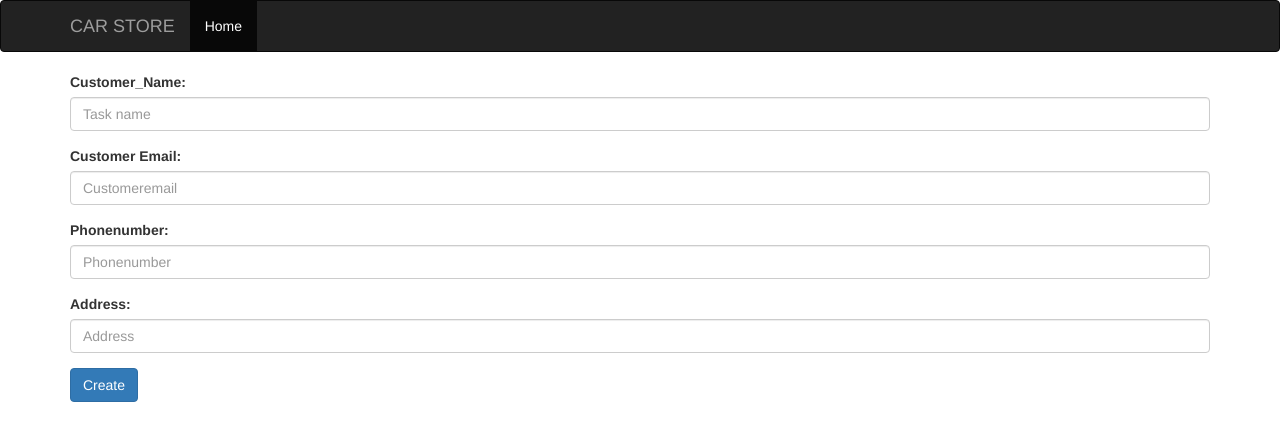
After one commit to DucLinh27/Website_cars, a Symfony app: template templates/customer/create.html.twig in a window 1280 px wide. The commit adds this page. Shown: the top 441 px of the page. Run offline with Twig, Linux system fonts and the light colour scheme; the template is opened without the code that fills it, so the values that code supplies are empty; form fields are guessed from the names that the template uses; some libraries are stand-ins or nearby versions.

Commit message:
Create of Customer

```diff
--- a/templates/base.html.twig
+++ b/templates/base.html.twig
@@ -29,7 +29,7 @@
         </div>
         <div id="navbar" class="collapse navbar-collapse">
             <ul class="nav navbar-nav">
-                <li class="active"><a href="{{ path('home_list') }}">Home</a></li>
+                <li class="active"><a href="{{ path('car_list') }}">Home</a></li>
                 {#<li><a href="{{ path('todo_create') }}">Add Todo</a></li>#}
 {#                <li><a href="{{ path('car_list') }}">Car</a></li>#}
 {#                <li><a href="{{ path('supplier_list') }}">Supplier</a></li>#}
--- /dev/null
+++ b/templates/customer/create.html.twig
@@ -0,0 +1,48 @@
+{%extends 'base.html.twig' %}
+{% block body %}
+    {{ form_start(form) }}
+    <div class="form-group">
+        <label for="Customername">Customer_Name:</label>
+        {{ form_widget(form.Customername,{
+            'attr':{
+                'class':'form-control',
+                'placeholder': 'Task name'
+            }
+        }) }}
+        <div class="invalid-feedback">
+            {{ form_errors(form.Customername) }}
+        </div>
+    </div>
+    <div class="form-group">
+        <label for="Customermail">Customer Email:</label>
+        {{ form_widget(form.Customermail,{
+            'attr':{
+                'class':'form-control',
+                'placeholder': 'Customeremail'
+            }
+        }) }}
+    </div>
+    <div class="form-group">
+        <label for="Customerphone">Phonenumber:</label>
+        {{ form_widget(form.Customerphone,{
+            'attr':{
+                'class':'form-control',
+                'placeholder': 'Phonenumber'
+            }
+        }) }}
+    </div>
+    <div class="form-group">
+        <label for="Customeraddress">Address:</label>
+        {{ form_widget(form.Customeraddress,{
+            'attr':{
+                'class':'form-control',
+                'placeholder': 'Address'
+            }
+        }) }}
+    </div>
+
+
+
+    <input type="submit" name="create_customer" value="Create" class="btn btn-primary"/>
+    {{ form_end(form) }}
+{% endblock %}
--- a/templates/customer/index.html.twig
+++ b/templates/customer/index.html.twig
@@ -40,7 +40,7 @@
         <ul class="nav navbar-nav">
             {#            <li class="active"><a href="{{ path('home_list') }}">Home</a></li>#}
             {#<li><a href="{{ path('todo_create') }}">Add Todo</a></li>#}
-{#            <li><a href="{{ path('customer_create') }}">Create</a></li>#}
+            <li><a href="{{ path('customer_create') }}">Create</a></li>
         </ul>
     </div><!--/.nav-collapse -->
 {% endblock %}
```
Also changed, not shown: src/Controller/CustomerController.php (+44 -0 lines), src/Form/CustomerType.php (added, +29 -0 lines).
